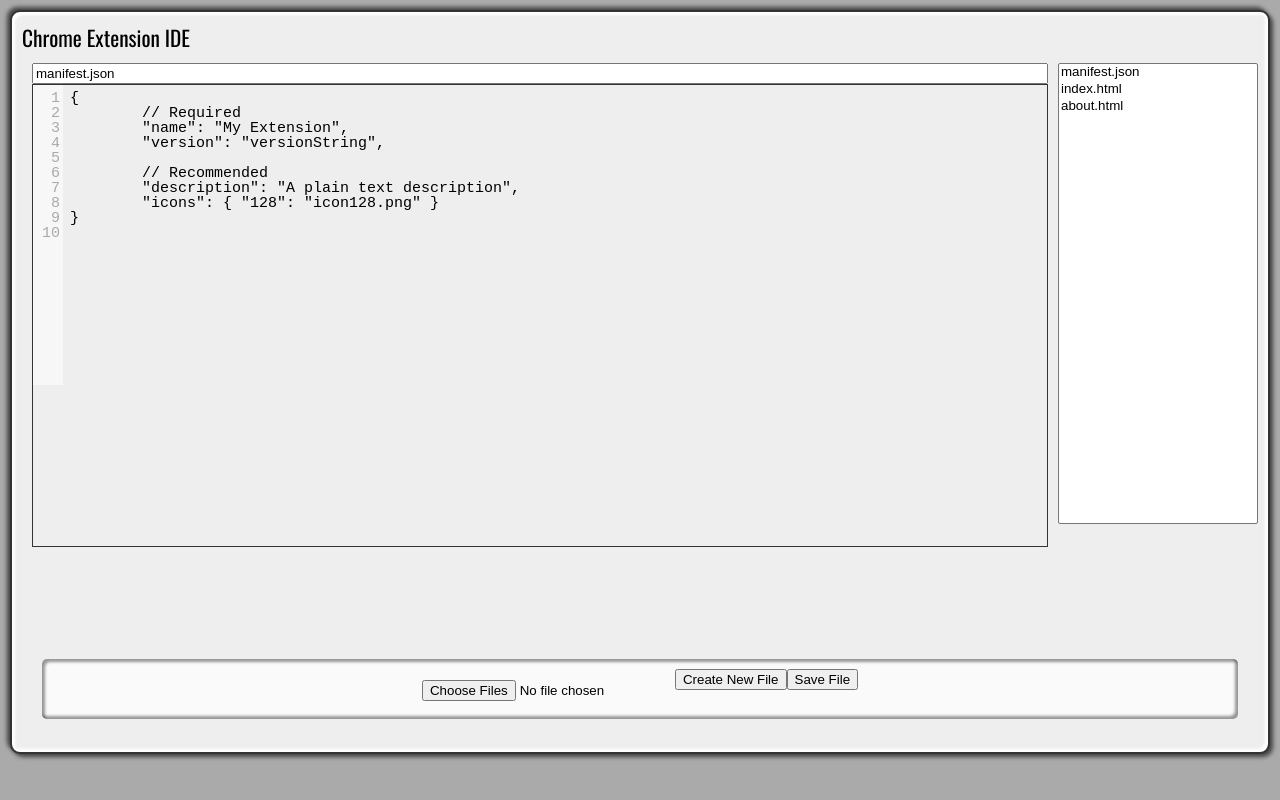
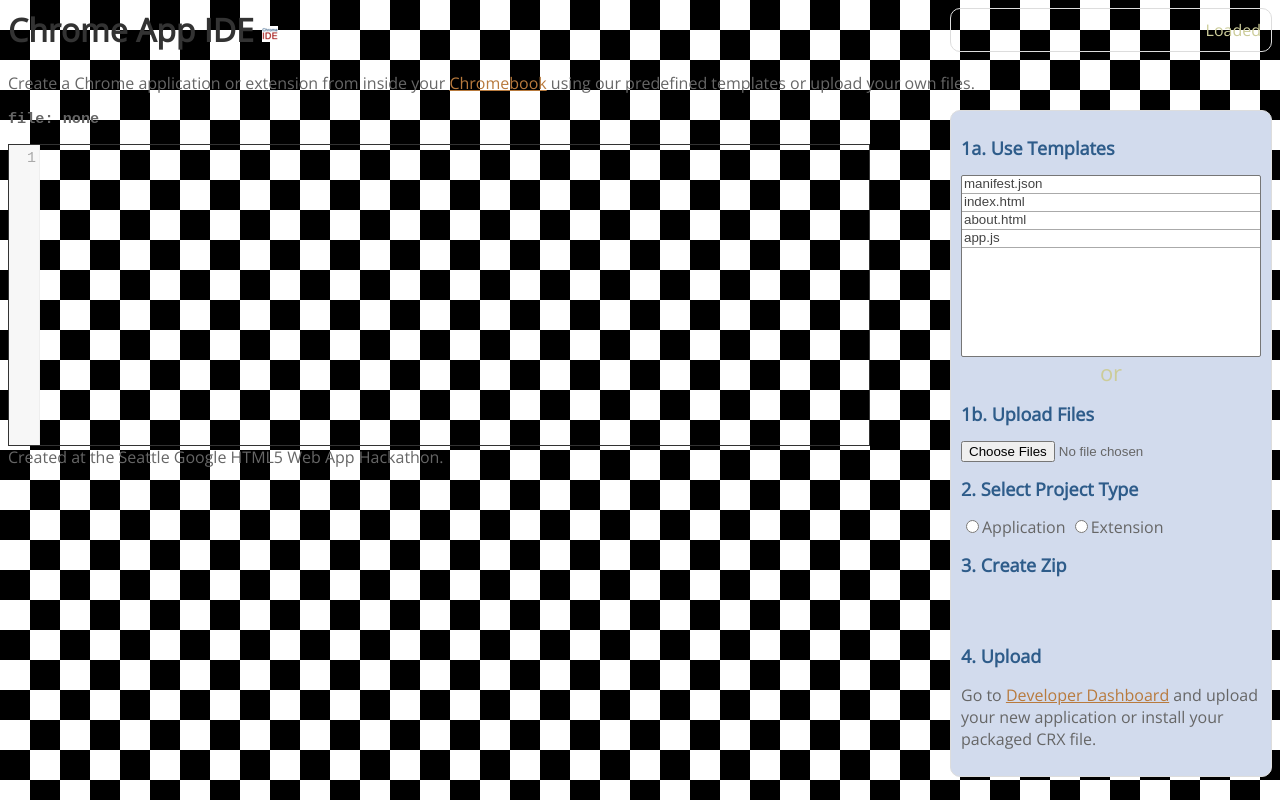
Before and after one commit to jwalsh/chrome-ide, a website: page public/index.html in a window 1280 px wide. Drawn offline with nearby package versions, Linux system fonts and the light colour scheme.

Commit message:
UI updates to reflect Chrome web store

```diff
--- a/public/css/shell.css
+++ b/public/css/shell.css
@@ -1,121 +1,81 @@
 body {
-    font-family:'Oswald', Helvetica, Arial, sans-serif;
-    font-size:16pt;
-    margin:0px;
-    background:#aaa;
+    font-family: 'Open Sans', arial, sans-serif;
+		color: #666;
+		background-image: linear-gradient(45deg, black 25%, transparent 25%, transparent 75%, black 75%, black),
+		linear-gradient(45deg, black 25%, transparent 25%, transparent 75%, black 75%, black);
+		background-size:60px 60px;
+		background-position:0 0, 30px 30px
 }
 
-textarea {
-    border:1px solid #333;
+h1 {
+		color: #333;
 }
 
-#wrapper {
-    display: -webkit-box;
-    -webkit-box-orient: vertical;
-    height:90%;
-    margin:10px;
-    border:2px solid #333;
-    border-radius:10px;
-    padding:10px;
-    box-shadow: inset 3px 3px 3px #fff, inset -3px -3px 3px #fff, 3px 3px 4px rgba(0,0,0,0.6), -3px -3px 4px rgba(0,0,0,0.6);
-    background:#eee;
+h2 {
+		color: #2e5c8a;
+		font-size: 18px;
 }
 
-#wrapper::Before {
-    content:"Chrome Extension IDE";
+/* The filename */
+h3 {
+		font-family: monospace;
 }
 
-#editContainer {
-    position:relative;
-    display: -webkit-box;
-    -webkit-box-orient: horizontal;
-    margin:5px;
-    width:100%;
-    -webkit-box-flex:1;
+a:link {
+		color: #b87a3d;
 }
 
-#fileEditor {
-    margin:5px;
-    -webkit-box-flex:1;
-    height:80%;
+a:visited {
+		color: #6699cc;
 }
 
-#main_editor {
-    width:100%;
+nav {
+		width: 300px;
+		float: right;
+		border: 1px solid #888888;
+		padding: 10px;
+		border: 1px solid #dddddd;
+		border-radius: 10px;
+		background: rgb(210, 219, 237);
+}
+
+#status {
+		border: 1px solid #dddddd;
+		padding: 10px;
+		width: 300px;
+		float: right;
+		text-align: right;
+		color: #cccc99;
+		border-radius: 10px;
+}
+
+.or {
+
+		width: 100%;
+		text-align: center;
+		font-size: 22px;
+		color: #cccc99;
+}
+
+#downloadify, object {
+		width: 120px;
+		height: 37px;
+}
+
+select  {
+		width: 100%;
+		color: #444;
 
 }
 
-#fileSelect {
-    width:200px;
-    height:80%;
-    margin:5px;
-    z-index:5000;
-}
-
-#selectFile {
-    width:100%;
-    height:100%;
-    margin:0px;
-}
-
-#fileSelect:hover::after {
-    content:"Select a file to edit.";
-    background:#fff;
-    border:1px solid #333;
-    z-index:5000;
-    top:-25px;
-    padding:1px;
-    width:100%;
-}
-
-#fileTitle {
-	width:100%;
-}
-
-div#files {
-	margin-top:11px;
-}
-
-#status {
-	height:18px;
-	width:100%;
-}
-
-#commandBar {
-    position:relative;
-    margin:20px 20px 5px 20px;
-    display: -webkit-box;
-    -webkit-box-pack:center;
-    -webkit-box-align:start;
-    -webkit-box-orient: horizontal;
-    box-shadow: inset 3px 3px 3px rgba(0,0,0,0.4), inset -3px -3px 3px rgba(0,0,0,0.4);
-    padding:10px;
-    border-radius:5px;
-	height:40px;
-    background:rgba(255,255,255,0.7);
-    z-index:1;
-}
-
-.message {
-    position:relative;
-    font-size:28pt;
-    font-weight:bold;
-    background: rgba(255, 255, 255, 0.7);
-    padding:20px 20px 20px 80px;
-    margin:100px;
-    border:2px solid #555;
-    border-radius:10px;
-    box-shadow:5px 5px 8px rgba(0,0,0,0.5);
-    background-image:url(/img/logo_babypanda.png);
-    background-position:left;
-    background-repeat:no-repeat;
-    width: 400px;
-    line-height: 1.1;
+option {
+		border-bottom: 1px solid #aaa;
 }
 
 /* codemirror styles */
 .CodeMirror {
-	border: 1px solid #333;
-	font-size: 15px;
-	height:100%;
+		border: 1px solid #333;
+		font-size: 15px;
+		height: 300px; /* Defined by default for .CodeMirror-gutter */
+		width: 860px;
 }
--- a/public/index.html
+++ b/public/index.html
@@ -2,61 +2,62 @@
 	<html>
 
 		<head>
-		<title>Extension Writer = Write Extensions for Chrome, in Chrome</title>
-		<link type="text/css" rel="stylesheet" href="css/fonts.css">
+			<title>Chrome App IDE</title>
+			<link href="http://fonts.googleapis.com/css?family=Open+Sans" rel="stylesheet" type="text/css">
 			<link type="text/css" rel="stylesheet" href="css/shell.css">
-
-		<!-- codemirror css -->
 			<link rel="stylesheet" href="lib/CodeMirror-2.12/theme/default.css">
 			<link rel="stylesheet" href="lib/CodeMirror-2.12/lib/codemirror.css">
 		</head>
 
 		<body>
-		<div id="header">
+			<header>
+				<div id="status">Loading...</div>
+				<h1>Chrome App IDE <img src="img/icon16.png"/></h1>
+				<p>Create a Chrome application or extension from inside your <a href="http://www.google.com/chromebook/">Chromebook</a> using our predefined templates or upload your own files.</p>
+			</header>
+
+				<nav>
+					<h2>1a. Use Templates</h2>
+					<div id="fileSelect">
+						<select id="selectFile" multiple size="10">
+							<!-- populated by app.js -->
+						</select>
 					</div>
+					<div class="or">or</div>
+					<h2>1b. Upload Files</h2>
+					<div>
+						<input type="file" id="files" name="files[]" multiple>
+					</div>
+					<!-- <button onclick="file.new()">Create New File</button> -->
+					<!-- <button onclick="file.save()">Save File</button> -->
 
-		<nav></nav>
+					<h2>2. Select Project Type</h2>
+
+					<input type="radio" name="app" selected="selected">Application</input>
+					<input type="radio" name="ext">Extension</input>
+
+
+					<h2>3. Create Zip</h2>
+
+					<div id="downloadify">Save as Zip</div>
+
+					<h2>4. Upload</h2>
+
+					<p>Go to  <a href="https://chrome.google.com/webstore/developer/dashboard">Developer Dashboard</a> and upload your new application or install your packaged CRX file.</p>
+
+				</nav>
 
 				<article>
-			<div id="wrapper">
 					<div id="editContainer">
-					<div id="fileEditor">
-						<input typt="text" id="fileTitle" value="manifest.json"></input>
-						<textarea id="main_editor" class="editor">
-{
-	// Required
-	"name": "My Extension",
-	"version": "versionString",
-
-	// Recommended
-	"description": "A plain text description",
-	"icons": { "128": "icon128.png" }
-}
-						</textarea>
+						<h3 id="filename">file: none</h3>
+						<textarea id="main_editor" class="editor"></textarea>
 					</div>
-					<div id="fileSelect">
-						<select id="selectFile" multiple size="10">
-							<option value="manifest.json" data-syntax="javascript">manifest.json</option>
-							<option value="main.html" data-syntax="text/html">main.html</option>
-						</select>
-					</div>
-				</div>
-				<div id="commandBar">
-					<div id="files">
-						<input type="file" id="files" name="files[]" multiple>
-					</div>
-					<button onclick="file.new()">Create New File</button>
-					<button onclick="file.save()">Save File</button>
-					<div id="downloadify"></div>
-				</div>
-				<div id="status"></div>
-			</div>
-
-
 				</article>
 
-		<div id="footer">
-		</div>
+			<footer>
+				Created at the Seattle Google HTML5 Web App Hackathon.
+			</footer>
+
 
 			<!-- codemirror js -->
 			<script src="lib/CodeMirror-2.12/lib/codemirror.js"></script>
--- a/public/js/app.js
+++ b/public/js/app.js
@@ -1,53 +1,68 @@
+// Create holders for all content areas that will need to be updated by the application
+// TODO: Consolidate nomenclature of DOM selectors
+var mainEditor = document.querySelector('#main_editor');
+var selectFile = document.querySelector('#selectFile');
+var filenameEl = document.querySelector('#filename');
+// TODO: Check load ordering that makes staus unavailable on load
+var status = document.querySelector('#status');
+var titleEl = document.querySelector('title');
+var filesEl = document.getElementById('files');
+
+// BEGIN: file template populator
+// This is the main selection for the default files content
+var selectFileHtml = ''; // concat rather than push
+
 var templates = [
 		{
 			name: 'manifest.json',
 			syntax: 'javascript',
-				data: '{\n	"name": "My Extension",\n	"version": "versionString",\n\n	// Recommended\n	"description": "A plain text description",\n	"icons": { "128": "icon128.png" }\n  }'
+			data: '{\n  "name": "My Extension",\n  "version": "versionString",\n\n  // Recommended\n  "description": "A plain text description",\n  "icons":\n    {\n      "128": "http://wal.sh/poc/superchromeide/public/img/icon128.png",\n      "16": "http://wal.sh/poc/superchromeide/public/img/icon16.png"\n    }\n  }'
     },
     {
       name: 'index.html',
       syntax: 'text/html',
-				data: '<html>\n<body>\n<h1>index.html</h1>\n</body>\n</html>'
+      data: '<html>\n  <body>\n    <h1>Welcome to My Extension</h1>\n    <nav>\n      <ul>\n        <li>add</li>\n        <li>update</li>\n        <li>delete</li>\n        <li><a href="about.html">about</a></li>\n      </ul>\n    </nav>\n    <script src="app.js"></script>\n  </body>\n</html>'
     },
     {
       name: 'about.html',
       syntax: 'text/html',
-				data: '<html>\n<body>\nAbout</body>\n</html>'
+      data: '<html>\n  <body>\n    <h1>About My Extension</h1>\n    <nav>\n      <ul>\n        <li>home</li>\n      </ul>\n    </nav>\n    <p>A plain text description.</p>\n  </body>\n</html>'
+    },
+    {
+      name: 'app.js',
+      syntax: 'javascript',
+      data: 'console.log(\'Loaded My Extension...\')'
     }
-
 ];
 
-var mainEditor = document.querySelector('#main_editor');
-var selectFile = document.querySelector('#selectFile');
-var selectFileHtml = ''; // concat rather than push
-
-// This is used for the default file selectors
+// Render template model into an option view
 templates.forEach(function(item) {
-		console.log(item);
   selectFileHtml += '<option value="' + item.name + '" data-syntax="' + item.syntax + '">' + item.name + '</option>';
 });
 
-// This is the main selection for the default content
 selectFile.innerHTML = selectFileHtml;
 
+function updateSelectedFileUI(filename) {
+	filenameEl.innerHTML = 'file: ' + filename;
+	titleEl.innerHTML = 'file: ' + filename;
+	window.location.hash = '#file:' + filename;
+}
+
+// When selecting any filename update the main editor window (and title)
 selectFile.addEventListener(
     'change',
     function() {
       var i = selectFile.selectedIndex;
-				//				mainEditor.innerHTML = templates[i].data;
       editor.setValue(templates[i].data);
-				console.log(templates[i].name);
+ 			updateSelectedFileUI(selectFile.options[i].value);
       editor.setOption('mode', selectFile.options[i].dataset.syntax);
     }
 
 );
-
-	function debug(m) { // @message
-		console.log(m);
-	}
+// END: file template populator
 
 Downloadify.create('downloadify', {
-		data: function(){
+  data: function() {
 		return zip.go();
   },
   filename: 'chrome-extension.zip',
@@ -94,7 +109,6 @@
     msg = 'Unknown Error';
     break;
   }
-
   console.log('Error: ' + msg);
 }
 var FS;
@@ -103,7 +117,7 @@
   var entries = dirs;
   var dirReader = FS.root.createReader();
   var readEntries = function readEntries() {
-			dirReader.readEntries (function(results) {
+		dirReader.readEntries(function(results) {
 			if (!results.length) {
 				zip.additionaltargets.append(entries.sort());
 				listResults(entries.sort());
@@ -123,13 +137,13 @@
 }
 
 
-	var addDir = function(dir){
+var addDir = function(dir) {
   FS.root.getDirectory(dir.name, {create: false}, function(fileEntry) {
 		console.log(fileEntry);
   }, errorHandler);
 };
 
-	var addFile = function(directory, name, content){
+var addFile = function(directory, name, content) {
   FS.root.getFile(name, {create: true}, function(fileEntry) {
 		fileEntry.createWriter(function(fileWriter) {
 			fileWriter.onwriteend = function(e) {
@@ -158,8 +172,8 @@
 			//pull title from element
 			//grab text from main windown
 			//add them both to FS
-				var title = document.querySelector('title').value;
-				var content = document.querySelector('#main_editor').value;
+			var title = titleEl.value;
+			var content = mainEditor.value;
 			addFile(FS.root, title, content);
 		},
 		zip: function() { }
@@ -172,27 +186,38 @@
   file.save({});
 };
 
-	window.requestFileSystem  = window.requestFileSystem || window.webkitRequestFileSystem;
-	window.requestFileSystem(window.PERSISTENT, 1024*1024, initFilesystem, errorHandler);
-	document.getElementById('files').addEventListener('change', handleFileSelect, false);
+window.requestFileSystem = window.requestFileSystem || window.webkitRequestFileSystem;
+window.requestFileSystem(window.PERSISTENT, 1024 * 1024, initFilesystem, errorHandler);
+filesEl.addEventListener('change', handleFileSelect, false);
 
+// BEGIN: Save the active editor state
 // Provide support for saving all changes locally before uploading
-var storage = localStorage.getItem("editorfile");
-
-
+var storage = localStorage.getItem('editorfile');
 
 /* init syntax highlighting - codemirror */
 window.editor = CodeMirror.fromTextArea(
 		document.querySelector('#main_editor'), {
-		mode: "text/html",
+			mode: 'text/html',
 			lineNumbers: true,
 			onChange: function() {
+				// TODO: Requerying the DOM should be unnecessary
 				var status = document.querySelector('#status');
-			status.innerHTML = 'Updated';
+				status.innerHTML = 'Saving...';
 				setInterval(
 						function() {
-					status.innerHTML = '';
+							status.innerHTML = 'Ready';
 						}, 1200);
-			localStorage.setItem("editorfile", editor.getValue());
+				localStorage.setItem('editorfile', editor.getValue());
 			}
 		});
+
+// END: Save the active editor state
+
+// START: Final UI cleanup
+window.onload = function() {
+	var status = document.querySelector('#status');
+	status.innerHTML = 'Loaded';
+};
+
+
+// END: Final UI cleanup
```
Also changed, not shown: 2 other files. Lines whose indentation alone changed are shown as unchanged.
